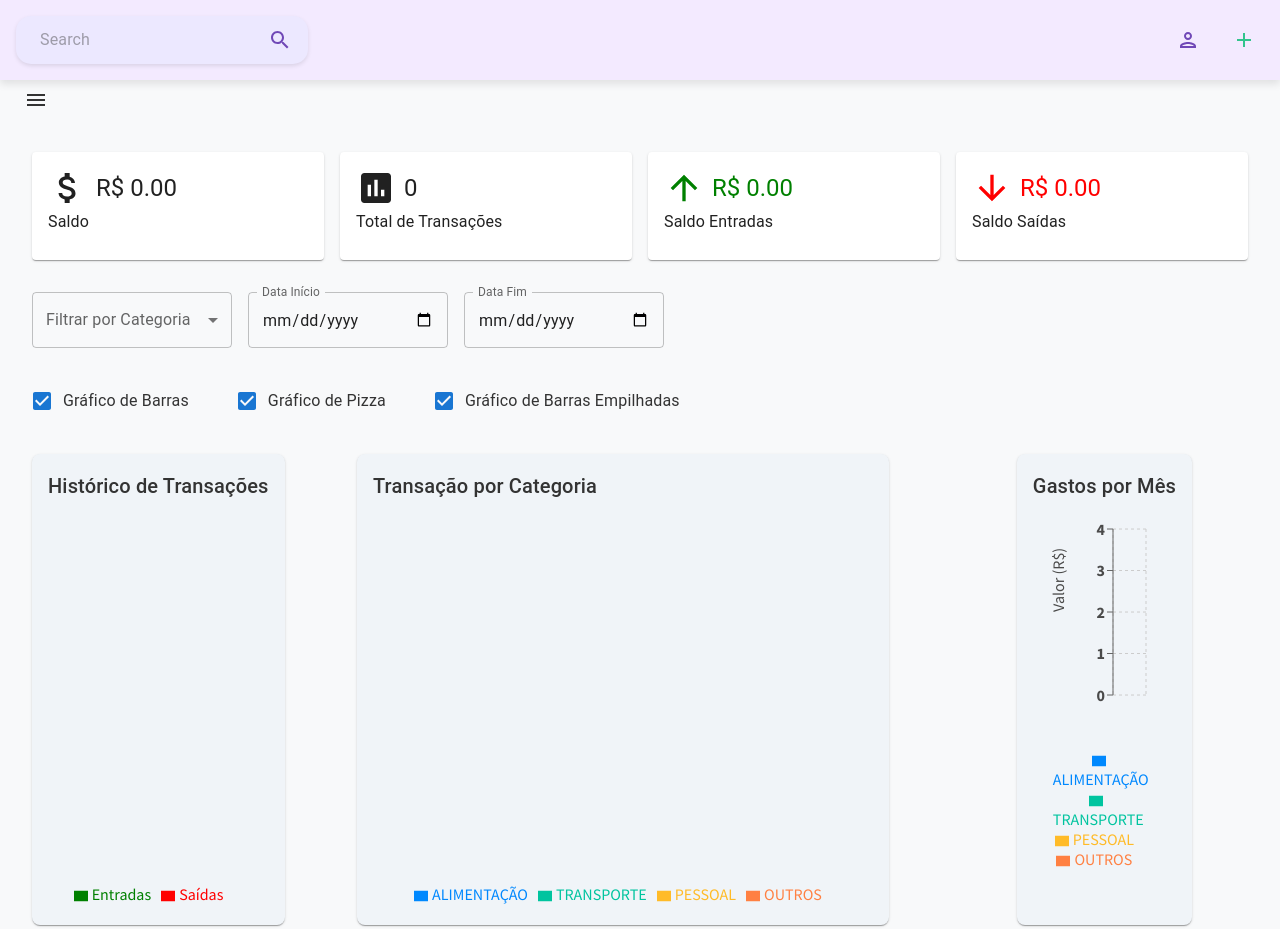
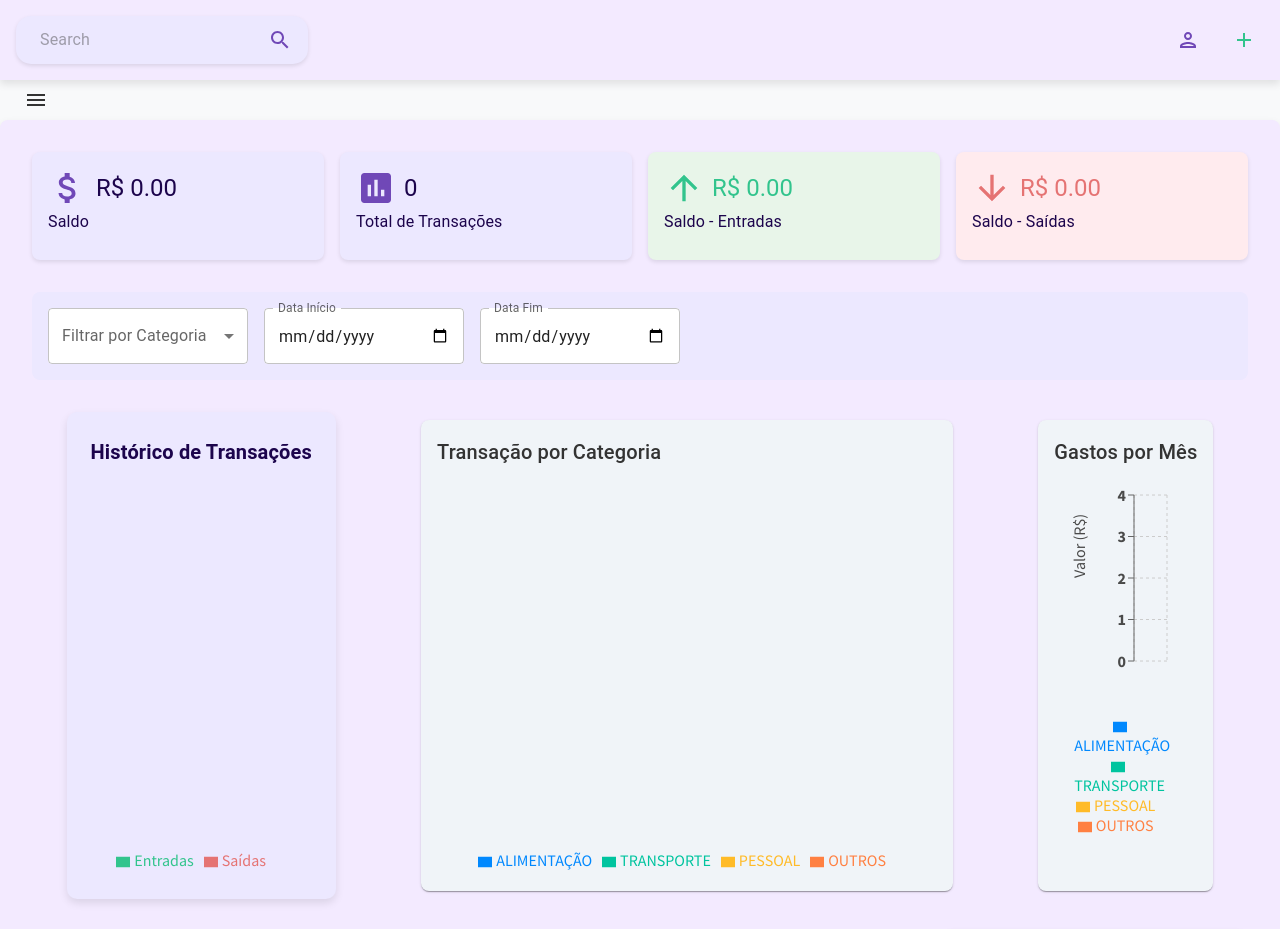
Before and after one commit to rafaelaleao5/projeto_engsoft, a React (Create React App) app in the folder my-app/: page /Menu in a window 1280 px wide. Shown: the top 929 px of the page. Built offline with nearby package versions, Linux system fonts and the light colour scheme.

Commit message:
Apply styling to Dashboard components

```diff
--- a/my-app/src/scenes/dashboard/BarChart.jsx
+++ b/my-app/src/scenes/dashboard/BarChart.jsx
@@ -40,8 +40,23 @@ const SimpleBarChart = () => {
   const data = agruparEntradasSaidasPorMes(gastos);
 
   return (
-    <Box p={2} bgcolor="#f0f4f8" borderRadius={2} boxShadow={1} maxWidth={800}>
-      <Typography variant="h6" gutterBottom>
+    <Box
+      p={3}
+      bgcolor="#ece8ff"
+      borderRadius="10px"
+      boxShadow="0 4px 8px rgba(0, 0, 0, 0.1)"
+      maxWidth={800}
+      mx="auto" // Centralizar horizontalmente
+    >
+      <Typography
+        variant="h6"
+        gutterBottom
+        sx={{
+          color: "#1c044c",
+          fontWeight: "bold",
+          textAlign: "center"
+        }}
+      >
         Histórico de Transações
       </Typography>
 
@@ -50,20 +65,22 @@ const SimpleBarChart = () => {
           data={data}
           margin={{ top: 20, right: 30, left: 20, bottom: 5 }}
         >
-          <XAxis dataKey="name" stroke="#555" />
-          <YAxis stroke="#555" />
-          <Tooltip />
-          <Legend />
+          <XAxis dataKey="name" stroke="#7048b7" />
+          <YAxis stroke="#7048b7" />
+          <Tooltip
+            contentStyle={{ backgroundColor: "#f7f7f9", borderRadius: "8px", border: "1px solid #d4c8e7" }}
+            itemStyle={{ color: "#1c044c" }}
+          />
+          <Legend wrapperStyle={{ color: "#1c044c" }} />
 
-          {/* Barra para entradas com borda */}
-          <Bar dataKey="entradas" fill="green" name="Entradas" stroke="#333" strokeWidth={2} radius={[10, 10, 0, 0]}>
+          <Bar dataKey="entradas" fill="#32c48d" name="Entradas" stroke="#1c044c" strokeWidth={1} radius={[10, 10, 0, 0]}>
             {data.map((entry, index) => (
               <Cell key={`cell-entrada-${index}`} />
             ))}
           </Bar>
 
-          {/* Barra para saídas com borda */}
-          <Bar dataKey="saidas" fill="red" name="Saídas" stroke="#333" strokeWidth={2} radius={[10, 10, 0, 0]}>
+          {/* Barra para saídas estilizadas */}
+          <Bar dataKey="saidas" fill="#e57373" name="Saídas" stroke="#1c044c" strokeWidth={1} radius={[10, 10, 0, 0]}>
             {data.map((entry, index) => (
               <Cell key={`cell-saida-${index}`} />
             ))}
--- a/my-app/src/scenes/dashboard/Dashboard.jsx
+++ b/my-app/src/scenes/dashboard/Dashboard.jsx
@@ -11,7 +11,7 @@ import PieChartComponent from './PieChart'; // Componente PieChart
 import StackedBarChart from './StackedBarChart'; // Componente StackedBarChart
 
 function Dashboard() {
-  const { gastos, tiposGasto } = useContext(GastosContext); // Acessando o estado global
+  const { gastos, tiposGasto } = useContext(GastosContext);
 
   // Estado para filtros
   const [tipoFiltro, setTipoFiltro] = useState('');
@@ -33,107 +33,88 @@ function Dashboard() {
     });
   };
 
-  const gastosFiltrados = filtrarGastos(); // Aplicando o filtro aos dados
+  const gastosFiltrados = filtrarGastos();
 
-  // Recalculando o valor total de gastos com base nos filtros
   const totalGastos = gastosFiltrados.reduce((acc, gasto) => acc + gasto.valor, 0);
+  const totalEntradas = gastosFiltrados.filter((gasto) => gasto.valor > 0).reduce((acc, gasto) => acc + gasto.valor, 0);
+  const totalSaidas = gastosFiltrados.filter((gasto) => gasto.valor < 0).reduce((acc, gasto) => acc + Math.abs(gasto.valor), 0);
 
-  // Recalculando o total de entradas e saídas com base nos filtros
-  const totalEntradas = gastosFiltrados
-    .filter((gasto) => gasto.valor > 0) // Entradas são valores positivos
-    .reduce((acc, gasto) => acc + gasto.valor, 0);
-
-  const totalSaidas = gastosFiltrados
-    .filter((gasto) => gasto.valor < 0) // Saídas são valores negativos
-    .reduce((acc, gasto) => acc + Math.abs(gasto.valor), 0); // Usando Math.abs para somar corretamente
-
-  // Preparando dados para o gráfico de barras (gastos ao longo do tempo)
   const barChartData = gastosFiltrados.map((gasto, index) => ({
     name: `Gasto ${index + 1}`,
     value: gasto.valor,
   }));
 
-  // Agrupando os dados por tipo de gasto para o gráfico de pizza
   const tiposGastos = ['ALIMENTAÇÃO', 'TRANSPORTE', 'PESSOAL', 'OUTROS'];
   const pieChartData = tiposGastos.map((tipo) => {
-    const totalPorTipo = gastosFiltrados
-      .filter((gasto) => gasto.tipo === tipo)
-      .reduce((acc, gasto) => acc + gasto.valor, 0);
+    const totalPorTipo = gastosFiltrados.filter((gasto) => gasto.tipo === tipo).reduce((acc, gasto) => acc + gasto.valor, 0);
     return { name: tipo, value: totalPorTipo };
   });
 
-  // Ordenando as transações por data e pegando as 5 últimas
-  const ultimasTransacoes = gastosFiltrados
-    .sort((a, b) => new Date(b.data) - new Date(a.data))
-    .slice(0, 5);
+  const ultimasTransacoes = gastosFiltrados.sort((a, b) => new Date(b.data) - new Date(a.data)).slice(0, 5);
 
-  return(
-    <Box p={4}>
+  return (
+    <Box p={4} bgcolor="#f3eaff" borderRadius="8px" boxShadow="0 4px 8px rgba(0, 0, 0, 0.1)">
       {/* Resumo de Indicadores */}
       <Grid container spacing={2}>
         {/* Cartões de Saldo, Entradas e Saídas */}
         <Grid item xs={3}>
-          <Card>
+          <Card sx={{ backgroundColor: "#ece8ff", boxShadow: "0 2px 4px rgba(0, 0, 0, 0.1)", borderRadius: "8px" }}>
             <CardContent>
               <Box display="flex" alignItems="center">
-                <AttachMoney sx={{ fontSize: 40, marginRight: 1 }} />
-                <Typography variant="h5">R$ {totalGastos.toFixed(2)}</Typography>
+                <AttachMoney sx={{ fontSize: 40, color: "#7048b7", marginRight: 1 }} />
+                <Typography variant="h5" sx={{ color: "#1c044c" }}>R$ {totalGastos.toFixed(2)}</Typography>
               </Box>
-              <Typography variant="subtitle1">Saldo</Typography>
+              <Typography variant="subtitle1" color="#1c044c">Saldo</Typography>
             </CardContent>
           </Card>
         </Grid>
 
         <Grid item xs={3}>
-          <Card>
+          <Card sx={{ backgroundColor: "#ece8ff", boxShadow: "0 2px 4px rgba(0, 0, 0, 0.1)", borderRadius: "8px" }}>
             <CardContent>
               <Box display="flex" alignItems="center">
-                <Assessment sx={{ fontSize: 40, marginRight: 1 }} />
-                <Typography variant="h5">{gastosFiltrados.length}</Typography>
+                <Assessment sx={{ fontSize: 40, color: "#7048b7", marginRight: 1 }} />
+                <Typography variant="h5" sx={{ color: "#1c044c" }}>{gastosFiltrados.length}</Typography>
               </Box>
-              <Typography variant="subtitle1">Total de Transações</Typography>
+              <Typography variant="subtitle1" color="#1c044c">Total de Transações</Typography>
             </CardContent>
           </Card>
         </Grid>
 
         <Grid item xs={3}>
-          <Card>
+          <Card sx={{ backgroundColor: "#e8f5e9", boxShadow: "0 2px 4px rgba(0, 0, 0, 0.1)", borderRadius: "8px" }}>
             <CardContent>
               <Box display="flex" alignItems="center">
-                <ArrowUpward sx={{ fontSize: 40, color: 'green', marginRight: 1 }} />
-                <Typography variant="h5" sx={{ color: 'green' }}>
-                  R$ {totalEntradas.toFixed(2)}
-                </Typography>
+                <ArrowUpward sx={{ fontSize: 40, color: "#32c48d", marginRight: 1 }} />
+                <Typography variant="h5" sx={{ color: "#32c48d" }}>R$ {totalEntradas.toFixed(2)}</Typography>
               </Box>
-              <Typography variant="subtitle1">Saldo Entradas</Typography>
+              <Typography variant="subtitle1" color="#1c044c">Saldo - Entradas</Typography>
             </CardContent>
           </Card>
         </Grid>
 
         <Grid item xs={3}>
-          <Card>
+          <Card sx={{ backgroundColor: "#ffebee", boxShadow: "0 2px 4px rgba(0, 0, 0, 0.1)", borderRadius: "8px" }}>
             <CardContent>
               <Box display="flex" alignItems="center">
-                <ArrowDownward sx={{ fontSize: 40, color: 'red', marginRight: 1 }} />
-                <Typography variant="h5" sx={{ color: 'red' }}>
-                  R$ {totalSaidas.toFixed(2)}
-                </Typography>
+                <ArrowDownward sx={{ fontSize: 40, color: "#e57373", marginRight: 1 }} />
+                <Typography variant="h5" sx={{ color: "#e57373" }}>R$ {totalSaidas.toFixed(2)}</Typography>
               </Box>
-              <Typography variant="subtitle1">Saldo Saídas</Typography>
+              <Typography variant="subtitle1" color="#1c044c">Saldo - Saídas</Typography>
             </CardContent>
           </Card>
         </Grid>
       </Grid>
 
       {/* Filtros */}
-      <Box mt={4} display="flex" gap={2} alignItems="center">
+      <Box mt={4} display="flex" gap={2} alignItems="center" bgcolor="#ece8ff" p={2} borderRadius="8px">
         {/* Filtro por Tipo */}
         <TextField
           select
           label="Filtrar por Categoria"
           value={tipoFiltro}
           onChange={(e) => setTipoFiltro(e.target.value)}
-          sx={{ width: 200 }}
+          sx={{ width: 200, backgroundColor: "#ffffff", borderRadius: "4px" }}
         >
           <MenuItem value="">Todos</MenuItem>
           {tiposGasto.map((tipo) => (
@@ -150,7 +131,7 @@ function Dashboard() {
           value={dataInicio}
           onChange={(e) => setDataInicio(e.target.value)}
           InputLabelProps={{ shrink: true }}
-          sx={{ width: 200 }}
+          sx={{ width: 200, backgroundColor: "#ffffff", borderRadius: "4px" }}
         />
         <TextField
           label="Data Fim"
@@ -158,45 +139,27 @@ function Dashboard() {
           value={dataFim}
           onChange={(e) => setDataFim(e.target.value)}
           InputLabelProps={{ shrink: true }}
-          sx={{ width: 200 }}
-        />
-      </Box>
-
-      {/* Seletor de gráficos */}
-      <Box mt={4} display="flex" gap={4}>
-        <FormControlLabel
-          control={<Checkbox checked={mostrarBarChart} onChange={() => setMostrarBarChart(!mostrarBarChart)} />}
-          label="Gráfico de Barras"
-        />
-        <FormControlLabel
-          control={<Checkbox checked={mostrarPieChart} onChange={() => setMostrarPieChart(!mostrarPieChart)} />}
-          label="Gráfico de Pizza"
-        />
-        <FormControlLabel
-          control={<Checkbox checked={mostrarStackedBarChart} onChange={() => setMostrarStackedBarChart(!mostrarStackedBarChart)} />}
-          label="Gráfico de Barras Empilhadas"
+          sx={{ width: 200, backgroundColor: "#ffffff", borderRadius: "4px" }}
         />
       </Box>
 
       {/* Gráficos */}
-      <Box sx={{display:"flex",gap: 2, marginTop: 4}}>
+      <Box sx={{ display: "flex", gap: 2, marginTop: 4 }}>
         {mostrarBarChart && <BarChart data={barChartData} />}
         {mostrarPieChart && <PieChartComponent data={pieChartData} />}
         {mostrarStackedBarChart && <StackedBarChart data={gastosFiltrados} />}
       </Box>
 
       {/* Tabela de Gastos */}
-
-      <Box mt={4} sx={{ width: '100%', display: 'flex', gap: 6}}>
-      <Typography variant="h6" gutterBottom>Detalhes das Transações</Typography>
-
-        <TableContainer component={Paper}>
+      <Box mt={4} sx={{ width: '100%', display: 'flex', gap: 6 }}>
+        <Typography variant="h6" gutterBottom>Detalhes das Transações</Typography>
+        <TableContainer component={Paper} sx={{ borderRadius: "8px", boxShadow: "0 2px 4px rgba(0, 0, 0, 0.1)" }}>
           <Table>
-            <TableHead>
+            <TableHead sx={{ backgroundColor: "#1c044c" }}>
               <TableRow>
-                <TableCell>Categoria</TableCell>
-                <TableCell align="right">Valor</TableCell>
-                <TableCell align="right">Data</TableCell>
+                <TableCell sx={{ color: "#fff" }}>Categoria</TableCell>
+                <TableCell align="right" sx={{ color: "#fff" }}>Valor</TableCell>
+                <TableCell align="right" sx={{ color: "#fff" }}>Data</TableCell>
               </TableRow>
             </TableHead>
             <TableBody>
@@ -211,11 +174,7 @@ function Dashboard() {
           </Table>
         </TableContainer>
         <Transaction />
-
       </Box>
-
-
-
     </Box>
   );
 }
```
